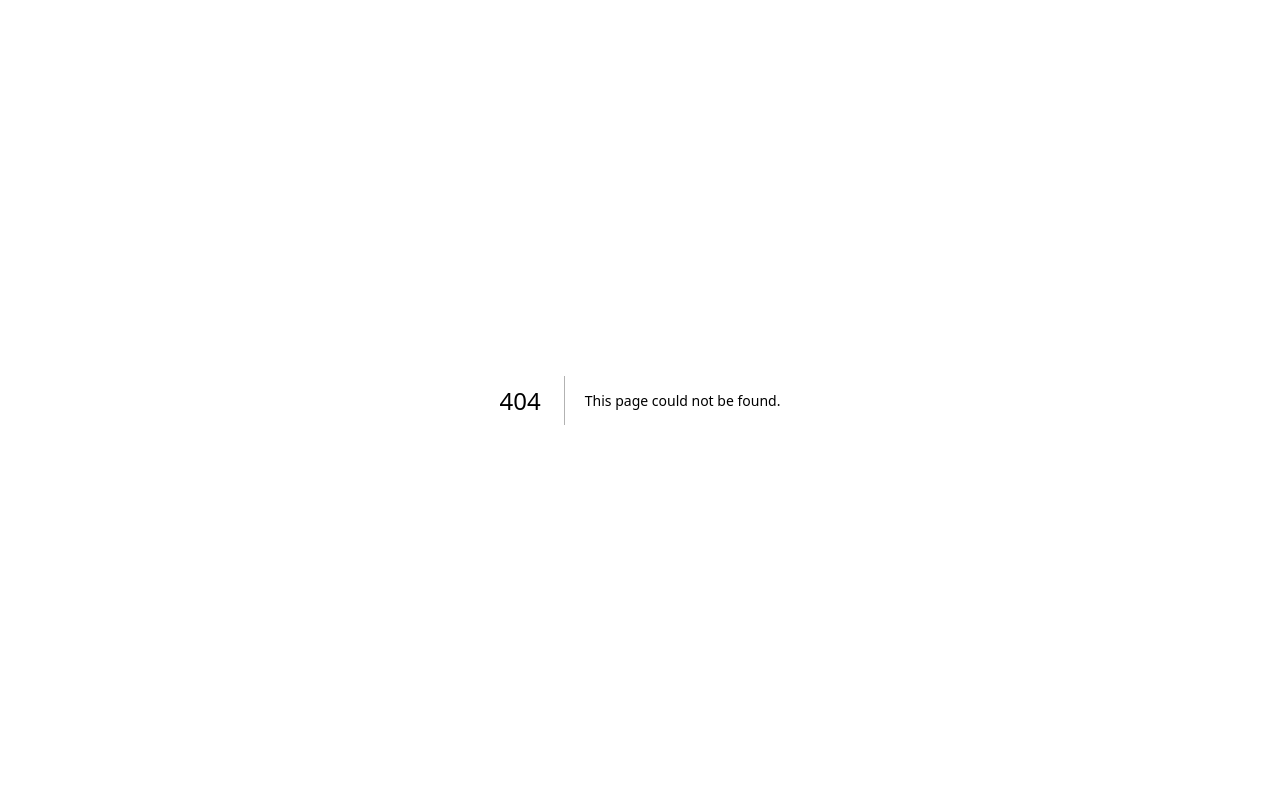
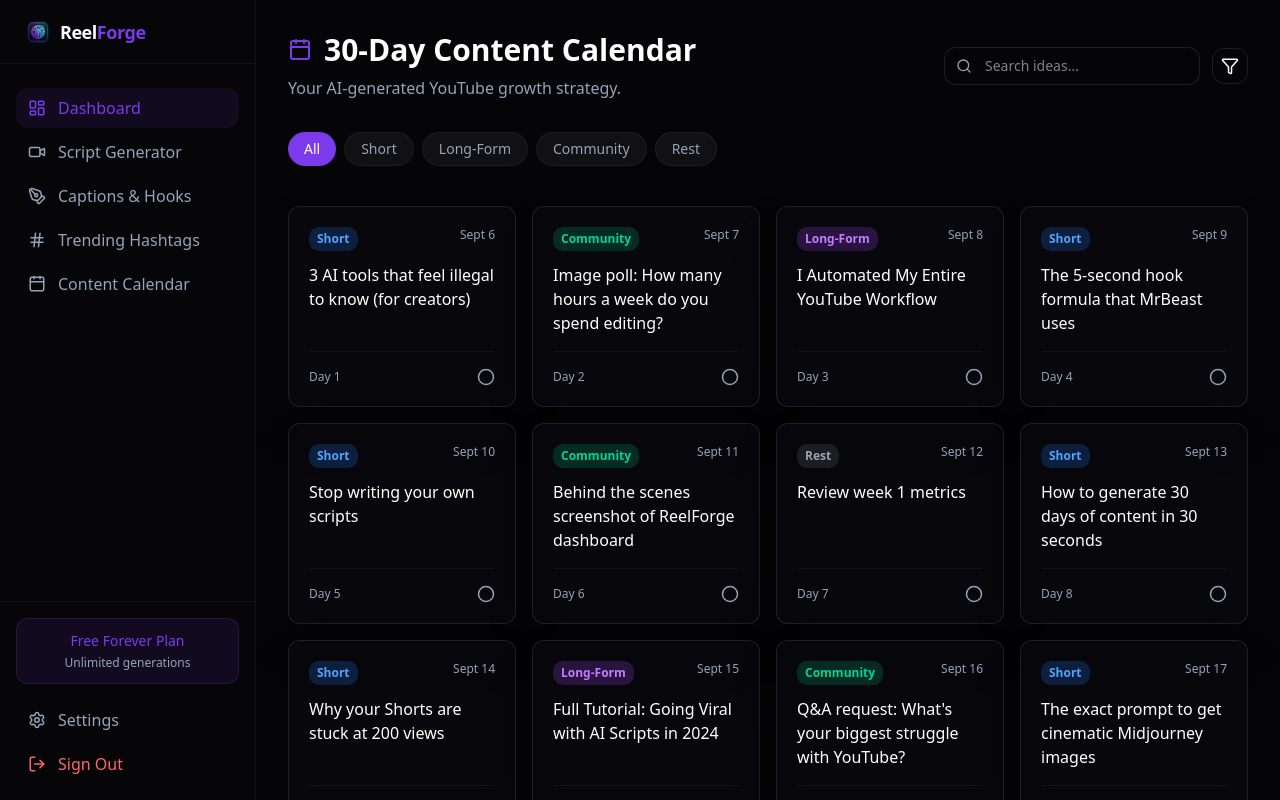
Before and after one commit to Madhav2527/reelforge-ai, a Next.js app: page /reelforge-ai/dashboard/calendar in a window 1280 px wide. Before the commit this address had no page. Built offline with nearby package versions, Linux system fonts and the light colour scheme.

Commit message:
feat: add interactive calendar page with 30-day plan

```diff
--- /dev/null
+++ b/src/app/dashboard/calendar/page.tsx
@@ -0,0 +1,128 @@
+"use client"
+
+import { useState } from "react"
+import { Calendar as CalendarIcon, Video, CheckCircle2, Circle, Search, Filter } from "lucide-react"
+
+// Data from the generated 30-day plan
+const calendarData = [
+  // Week 1
+  { day: 1, type: "Short", title: "3 AI tools that feel illegal to know (for creators)", status: "pending", date: "Sept 6" },
+  { day: 2, type: "Community", title: "Image poll: How many hours a week do you spend editing?", status: "pending", date: "Sept 7" },
+  { day: 3, type: "Long-Form", title: "I Automated My Entire YouTube Workflow", status: "pending", date: "Sept 8" },
+  { day: 4, type: "Short", title: "The 5-second hook formula that MrBeast uses", status: "pending", date: "Sept 9" },
+  { day: 5, type: "Short", title: "Stop writing your own scripts", status: "pending", date: "Sept 10" },
+  { day: 6, type: "Community", title: "Behind the scenes screenshot of ReelForge dashboard", status: "pending", date: "Sept 11" },
+  { day: 7, type: "Rest", title: "Review week 1 metrics", status: "pending", date: "Sept 12" },
+  // Week 2
+  { day: 8, type: "Short", title: "How to generate 30 days of content in 30 seconds", status: "pending", date: "Sept 13" },
+  { day: 9, type: "Short", title: "Why your Shorts are stuck at 200 views", status: "pending", date: "Sept 14" },
+  { day: 10, type: "Long-Form", title: "Full Tutorial: Going Viral with AI Scripts in 2024", status: "pending", date: "Sept 15" },
+  { day: 11, type: "Community", title: "Q&A request: What's your biggest struggle with YouTube?", status: "pending", date: "Sept 16" },
+  { day: 12, type: "Short", title: "The exact prompt to get cinematic Midjourney images", status: "pending", date: "Sept 17" },
+  { day: 13, type: "Short", title: "Reacting to AI writing my YouTube intro", status: "pending", date: "Sept 18" },
+  { day: 14, type: "Rest", title: "Reply to comments on the Long-Form video", status: "pending", date: "Sept 19" },
+  // Week 3
+  { day: 15, type: "Short", title: "Faceless YouTube channels are taking over", status: "pending", date: "Sept 20" },
+  { day: 16, type: "Long-Form", title: "Can AI Build a Faceless Channel from Scratch?", status: "pending", date: "Sept 21" },
+  { day: 17, type: "Short", title: "Coffee Shop Owner uses AI to go viral", status: "pending", date: "Sept 22" },
+  { day: 18, type: "Community", title: "Share a success story or an impressive metric", status: "pending", date: "Sept 23" },
+  { day: 19, type: "Short", title: "The secret to finding trending hashtags", status: "pending", date: "Sept 24" },
+  { day: 20, type: "Short", title: "AI vs. Human: Who writes a better hook?", status: "pending", date: "Sept 25" },
+  { day: 21, type: "Rest", title: "Plan Week 4 based on analytics", status: "pending", date: "Sept 26" },
+  // Week 4
+  { day: 22, type: "Short", title: "This one website replaced my entire marketing team", status: "pending", date: "Sept 27" },
+  { day: 23, type: "Long-Form", title: "The Future of the Creator Economy (2025 Predictions)", status: "pending", date: "Sept 28" },
+  { day: 24, type: "Short", title: "POV: You finally stopped stressing about what to post", status: "pending", date: "Sept 29" },
+  { day: 25, type: "Community", title: "ReelForge is officially 100% Free. Link in bio.", status: "pending", date: "Sept 30" },
+  { day: 26, type: "Short", title: "Day in the life of a solo founder building an AI app", status: "pending", date: "Oct 1" },
+  { day: 27, type: "Short", title: "Don't start a YouTube channel in 2024 until you watch this", status: "pending", date: "Oct 2" },
+  { day: 28, type: "Long-Form", title: "My biggest mistakes building ReelForge AI", status: "pending", date: "Oct 3" },
+  { day: 29, type: "Community", title: "What feature should we build next?", status: "pending", date: "Oct 4" },
+  { day: 30, type: "Short", title: "Thank you for 10,000 views! (Milestone celebration)", status: "pending", date: "Oct 5" },
+]
+
+export default function CalendarPage() {
+  const [filter, setFilter] = useState("All")
+
+  const filteredData = filter === "All"
+    ? calendarData
+    : calendarData.filter(item => item.type === filter)
+
+  return (
+    <div className="max-w-6xl mx-auto">
+      <div className="flex flex-col md:flex-row justify-between items-start md:items-center mb-8 gap-4">
+        <div>
+          <h1 className="text-3xl font-bold font-outfit text-white mb-2 flex items-center">
+            <CalendarIcon className="mr-3 text-primary" />
+            30-Day Content Calendar
+          </h1>
+          <p className="text-muted-foreground">Your AI-generated YouTube growth strategy.</p>
+        </div>
+
+        <div className="flex items-center gap-3 w-full md:w-auto">
+          <div className="relative flex-1 md:w-64">
+            <Search className="absolute left-3 top-1/2 transform -translate-y-1/2 text-muted-foreground" size={16} />
+            <input
+              type="text"
+              placeholder="Search ideas..."
+              className="w-full bg-background border border-white/10 rounded-lg pl-10 pr-4 py-2 text-sm text-white focus:outline-none focus:border-primary transition-colors"
+            />
+          </div>
+          <button className="p-2 border border-white/10 rounded-lg hover:bg-white/5 text-white transition-colors flex items-center justify-center">
+            <Filter size={18} />
+          </button>
+        </div>
+      </div>
+
+      {/* Filter Pills */}
+      <div className="flex gap-2 mb-8 overflow-x-auto pb-2 scrollbar-hide">
+        {["All", "Short", "Long-Form", "Community", "Rest"].map((type) => (
+          <button
+            key={type}
+            onClick={() => setFilter(type)}
+            className={`px-4 py-1.5 rounded-full text-sm font-medium whitespace-nowrap transition-colors ${
+              filter === type
+                ? "bg-primary text-white"
+                : "bg-white/5 text-muted-foreground hover:bg-white/10 hover:text-white border border-white/5"
+            }`}
+          >
+            {type}
+          </button>
+        ))}
+      </div>
+
+      {/* Calendar Grid */}
+      <div className="grid grid-cols-1 md:grid-cols-2 lg:grid-cols-3 xl:grid-cols-4 gap-4">
+        {filteredData.map((item, index) => (
+          <div
+            key={index}
+            className="glass-card p-5 rounded-xl border border-white/10 hover:border-primary/50 transition-all group flex flex-col h-full"
+          >
+            <div className="flex justify-between items-start mb-3">
+              <span className={`text-xs font-bold px-2 py-1 rounded-md ${
+                item.type === 'Short' ? 'bg-blue-500/20 text-blue-400' :
+                item.type === 'Long-Form' ? 'bg-purple-500/20 text-purple-400' :
+                item.type === 'Community' ? 'bg-emerald-500/20 text-emerald-400' :
+                'bg-gray-500/20 text-gray-400'
+              }`}>
+                {item.type}
+              </span>
+              <span className="text-xs text-muted-foreground">{item.date}</span>
+            </div>
+
+            <h3 className="text-white font-medium mb-4 flex-1 line-clamp-3 group-hover:text-primary transition-colors">
+              {item.title}
+            </h3>
+
+            <div className="flex justify-between items-center pt-4 border-t border-white/5 mt-auto">
+              <span className="text-xs font-medium text-muted-foreground">Day {item.day}</span>
+              <button className="text-muted-foreground hover:text-primary transition-colors">
+                <Circle size={18} />
+              </button>
+            </div>
+          </div>
+        ))}
+      </div>
+    </div>
+  )
+}
```
